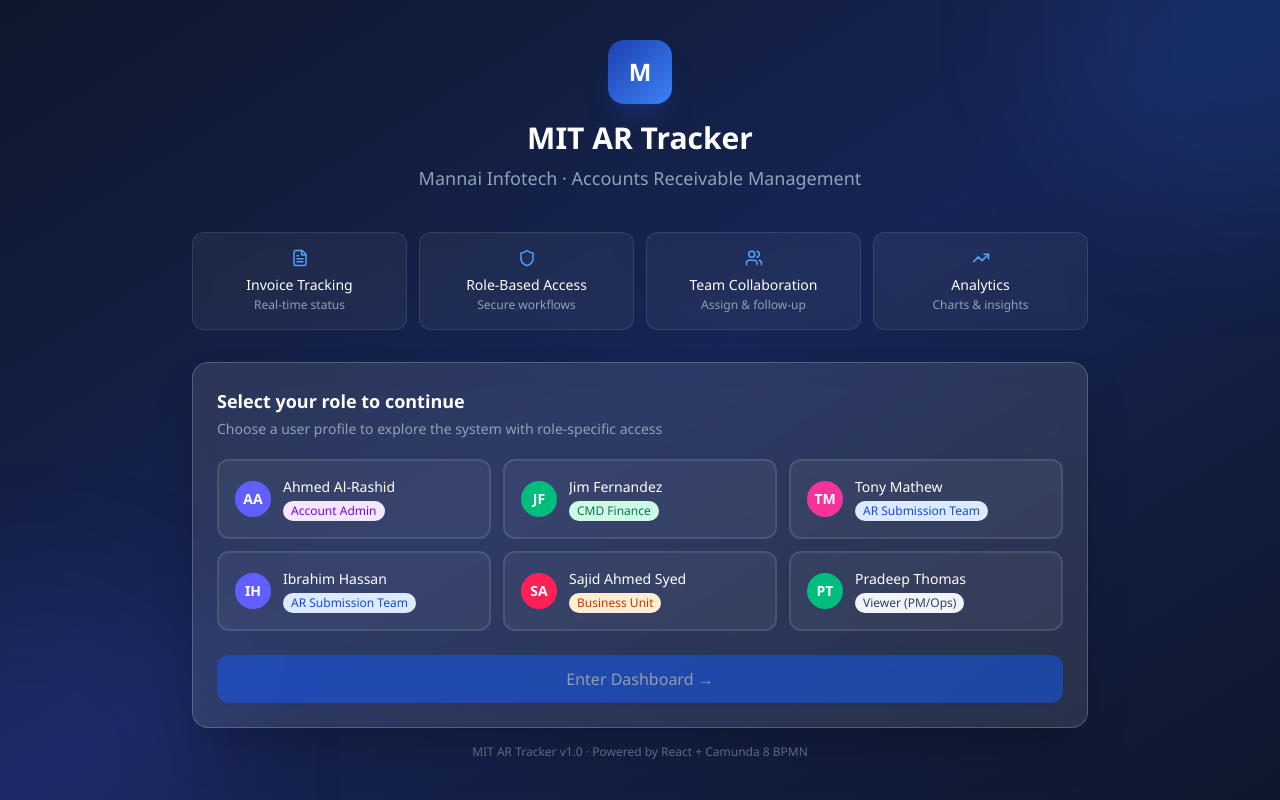
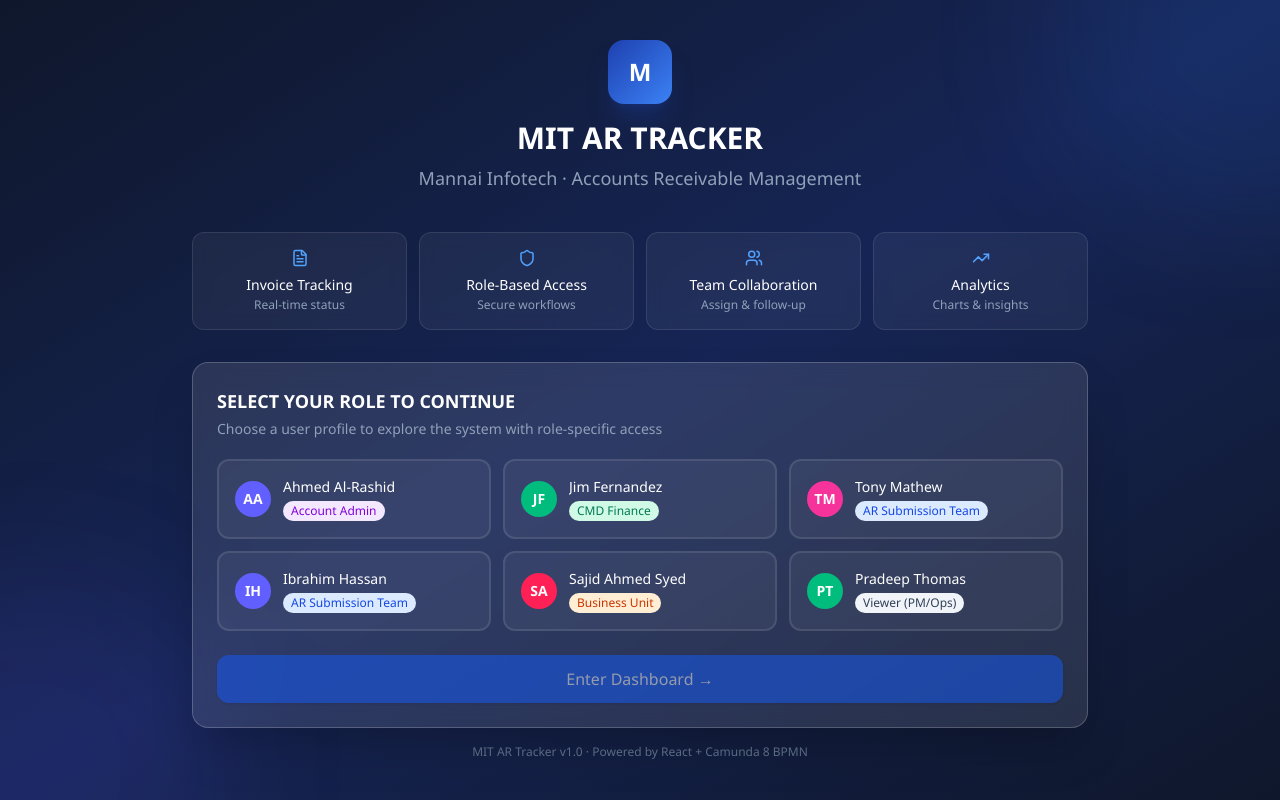
Before and after one commit to asifzashion/ar_invoice, a React (Vite) app: page / in a window 1280 px wide. Built offline with nearby package versions, Linux system fonts and the light colour scheme; no server answers.

Commit message:
style: apply Mannai typography - h2 24px/700, h3 18px/300, p 16px uppercase headings

```diff
--- a/src/index.css
+++ b/src/index.css
@@ -33,6 +33,43 @@
     background-color: hsl(var(--background));
     color: hsl(var(--foreground));
     font-family: "Frutiger Neue W01", "Segoe UI", "Open Sans", Arial, sans-serif;
+  }
+
+  h1 {
+    font-size: 32px;
+    color: #404040;
+    font-weight: 700;
+    text-transform: uppercase;
+    line-height: 1.2em;
+  }
+
+  h2 {
+    font-size: 24px;
+    color: #404040;
+    font-weight: 700;
+    text-transform: uppercase;
+    line-height: 1.3em;
+  }
+
+  h3 {
+    font-size: 18px;
+    color: #404040;
+    font-weight: 300;
+    text-transform: uppercase;
+    line-height: 1.4em;
+  }
+
+  h4 {
+    font-size: 16px;
+    color: #404040;
+    font-weight: 600;
+    line-height: 1.4em;
+  }
+
+  p {
+    font-size: 16px;
+    color: #232531;
+    line-height: 1.5em;
   }
 }
 
```
